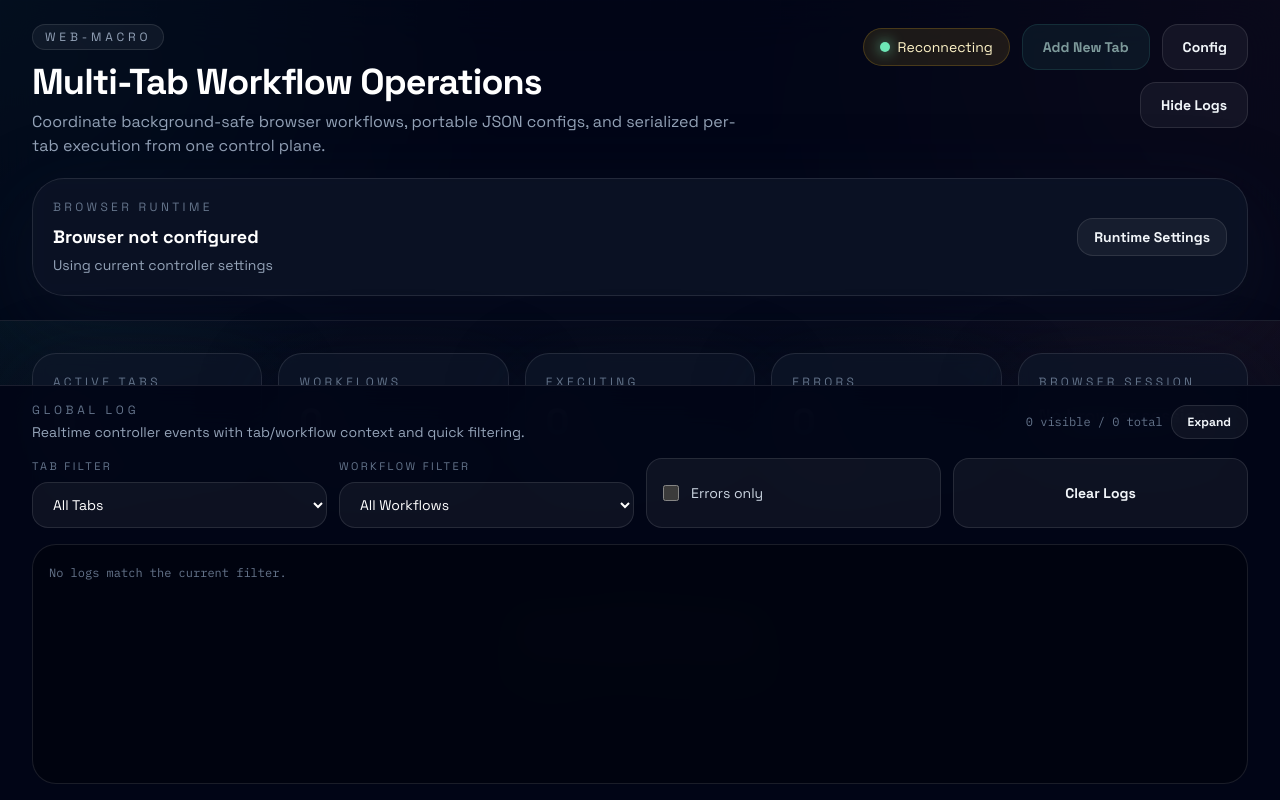
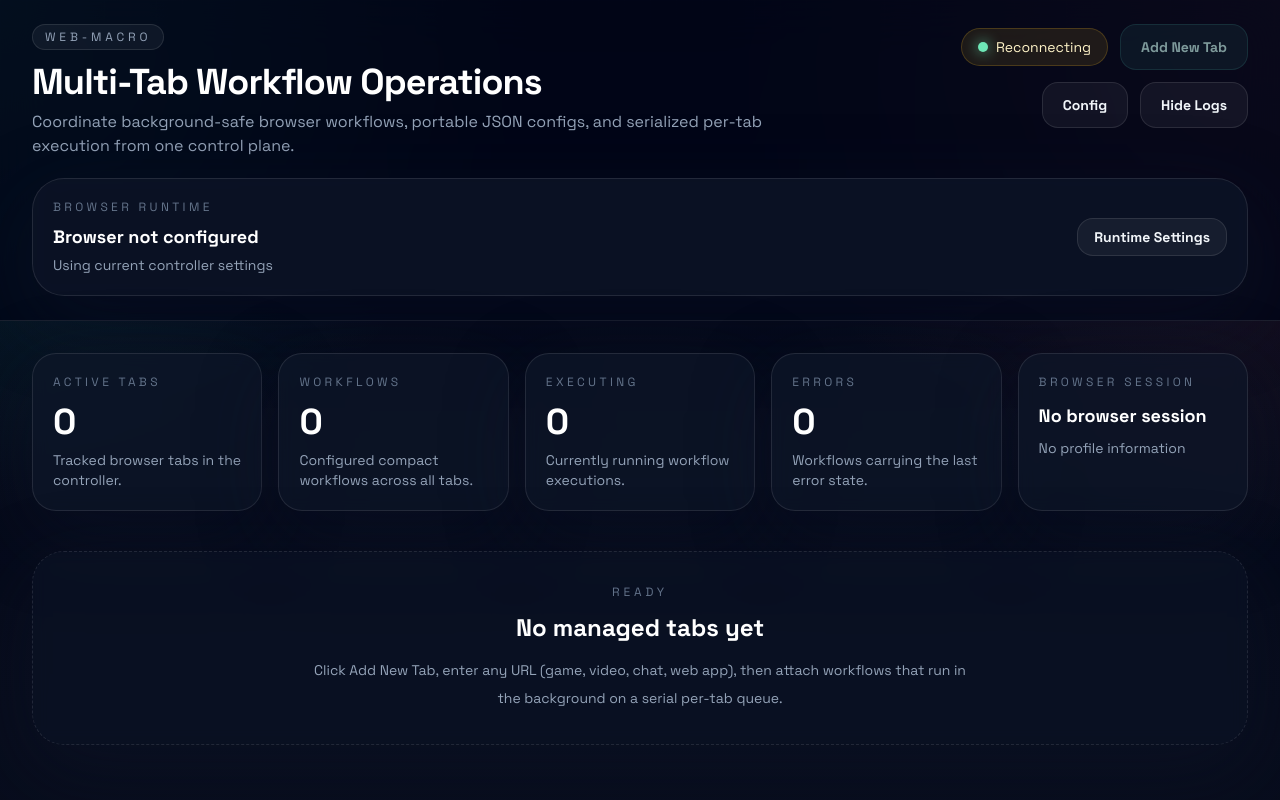
Before and after one commit to DevsHero/web-macro, a website: page public/index.html in a window 1280 px wide. Both pictures are taken after a click on the button "Show Logs". Shown: the top 800 px of the page. Drawn offline with nearby package versions, Linux system fonts and the light colour scheme.

Commit message:
Fix config/log controls and top action layout

```diff
--- a/public/app.js
+++ b/public/app.js
@@ -753,14 +753,11 @@
     elements.logCount.textContent = `${visibleLogs.length} visible / ${state.logs.length} total`;
     elements.toggleLogsButton.textContent = state.logsVisible ? 'Hide Logs' : 'Show Logs';
     elements.expandLogsButton.textContent = state.logsExpanded ? 'Compact' : 'Expand';
-    elements.expandLogsButton.disabled = !state.logsVisible;
+    elements.expandLogsButton.disabled = false;
+    elements.expandLogsButton.removeAttribute('disabled');
     elements.logPanel.dataset.expanded = state.logsExpanded ? 'true' : 'false';
     elements.logsBodyWrapper.classList.toggle('hidden', !state.logsVisible);
-    elements.dashboardMain.style.paddingBottom = state.logsVisible
-      ? state.logsExpanded
-        ? '40rem'
-        : '24rem'
-      : '6rem';
+    elements.dashboardMain.style.paddingBottom = '6rem';
 
     if (!visibleLogs.length) {
       elements.logConsole.innerHTML = '<p class="text-slate-500">No logs match the current filter.</p>';
@@ -1325,13 +1322,16 @@
     state.logsVisible = !state.logsVisible;
     if (state.logsVisible) {
       state.logStickToBottom = true;
+    } else {
+      state.logsExpanded = false;
     }
     renderLogs();
   });
 
   elements.expandLogsButton.addEventListener('click', () => {
     if (!state.logsVisible) {
-      return;
+      state.logsVisible = true;
+      state.logStickToBottom = true;
     }
 
     state.logsExpanded = !state.logsExpanded;
--- a/public/index.html
+++ b/public/index.html
@@ -70,7 +70,8 @@
             </div>
           </div>
 
-          <div class="flex flex-col items-stretch gap-3 sm:flex-row sm:flex-wrap sm:items-center sm:justify-end">
+          <div class="flex flex-col gap-3 sm:items-end">
+            <div class="flex flex-wrap items-center justify-end gap-3">
               <div id="connectionPill" class="inline-flex items-center justify-center gap-2 rounded-full border border-emerald-400/20 bg-emerald-400/10 px-4 py-2 text-sm text-emerald-200">
                 <span class="h-2.5 w-2.5 rounded-full bg-emerald-300 shadow-[0_0_14px_rgba(110,231,183,0.85)]"></span>
                 <span id="connectionText">Connecting...</span>
@@ -79,7 +80,9 @@
               <button id="addTabButton" type="button" class="inline-flex items-center justify-center rounded-2xl border border-teal-300/20 bg-teal-300/10 px-5 py-3 text-sm font-semibold text-teal-100 transition hover:border-teal-200/40 hover:bg-teal-300/20 disabled:cursor-not-allowed disabled:opacity-60">
                 Add New Tab
               </button>
+            </div>
 
+            <div class="flex items-center justify-end gap-3">
               <button id="openConfigModalButton" type="button" class="inline-flex items-center justify-center rounded-2xl border border-white/10 bg-white/5 px-5 py-3 text-sm font-semibold text-slate-100 transition hover:border-white/20 hover:bg-white/10">
                 Config
               </button>
@@ -87,6 +90,7 @@
               <button id="toggleLogsButton" type="button" class="inline-flex items-center justify-center rounded-2xl border border-white/10 bg-white/5 px-5 py-3 text-sm font-semibold text-slate-100 transition hover:border-white/20 hover:bg-white/10">
                 Show Logs
               </button>
+            </div>
           </div>
         </div>
 
@@ -147,7 +151,7 @@
       <section id="tabsGrid" class="mt-10 grid gap-5 xl:grid-cols-2 2xl:grid-cols-3"></section>
     </main>
 
-    <section id="logPanel" data-expanded="false" class="fixed bottom-0 inset-x-0 z-30 border-t border-white/10 bg-slate-950/95 backdrop-blur-xl">
+    <section id="logPanel" data-expanded="false" class="relative z-20 mt-8 border-t border-white/10 bg-slate-950/95 backdrop-blur-xl">
       <div class="mx-auto max-w-7xl px-5 py-4 sm:px-6 lg:px-8">
         <div class="flex flex-col gap-4 lg:flex-row lg:items-center lg:justify-between">
           <div>
@@ -406,6 +410,6 @@
     </div>
 
     <script src="/socket.io/socket.io.js"></script>
-    <script src="/app.js"></script>
+    <script src="/app.js?v=20260508b"></script>
   </body>
 </html>
```
Lines whose indentation alone changed are shown as unchanged.
